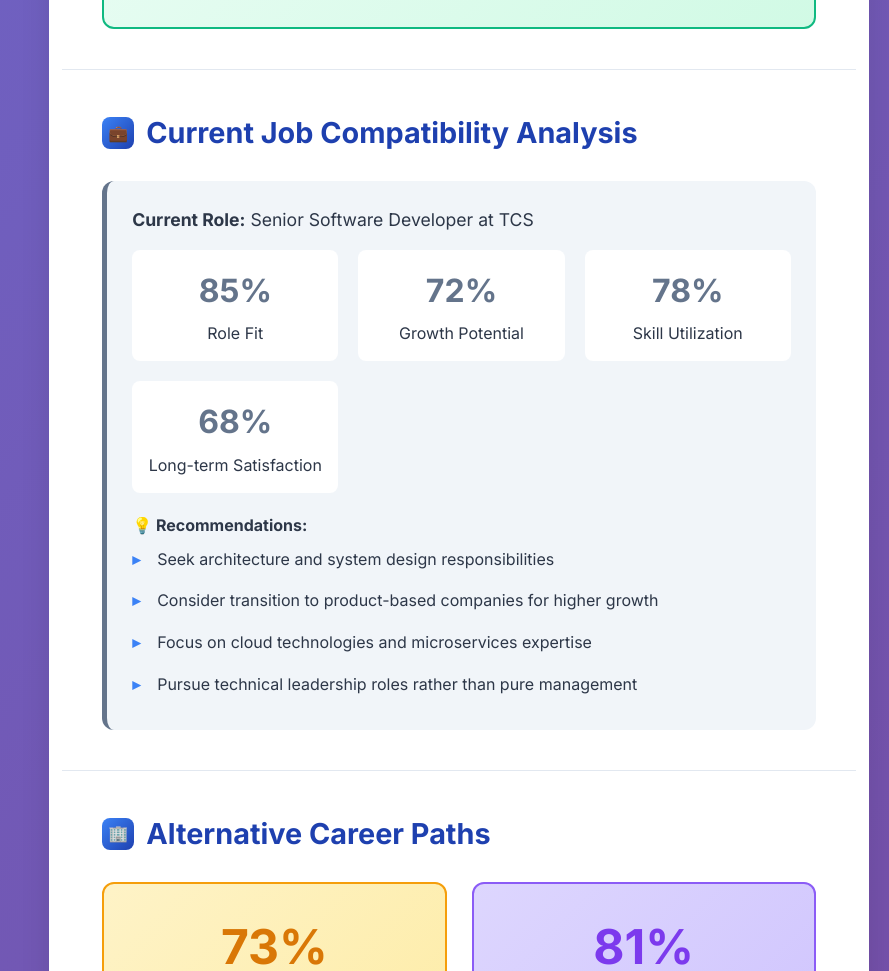
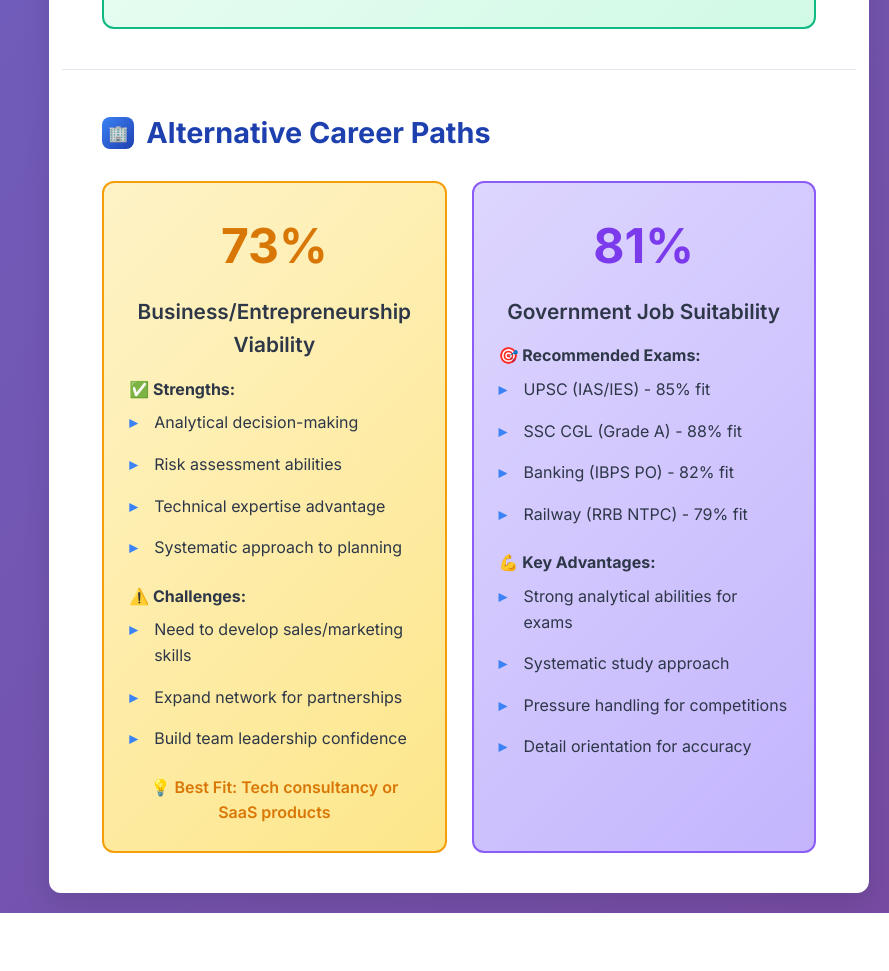
Before and after one commit to MenkaDev/SilverAnalysis, a plain HTML site: page career.html in a window 1280 px wide. Shown: the part 3147-4118 px from the top of the page, without its empty margins (391-1280 px from the left). After the commit the page ends 4060 px from the top, so only its background shows below. Drawn offline with nearby package versions, Linux system fonts and the light colour scheme.

Commit message:
removed current job role

```diff
--- a/career.html
+++ b/career.html
@@ -534,7 +534,7 @@ Pursue technical leadership roles rather than pure management</textarea>
                 </div>
 
                 <!-- Current Job Analysis -->
-                <div class="section">
+                <div class="section" hidden>
                     <h2><div class="section-icon">💼</div>Current Job Compatibility Analysis</h2>
                     <div class="current-job-analysis">
                         <p style="font-size: 1.1rem; margin-bottom: 15px;"><strong>Current Role:</strong> <span id="previewCurrentRole">Senior Software Developer at TCS</span></p>
```
